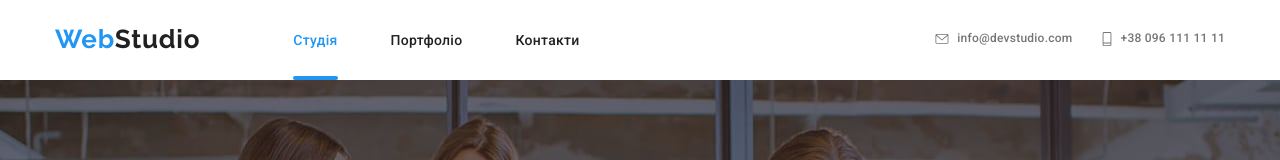
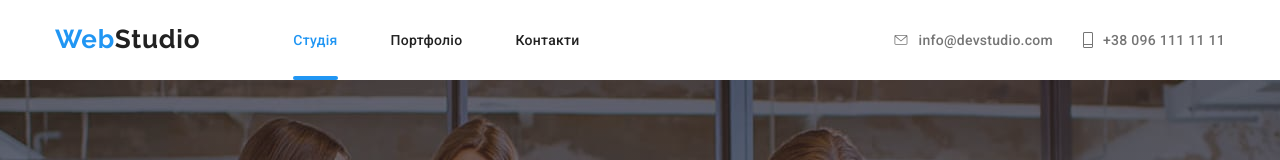
Before and after one commit to ZemMark/goit-markup-hw-08, a plain HTML site: page index.html in a window 1280 px wide. Shown: the top 160 px of the page. Drawn offline with nearby package versions, Linux system fonts and the light colour scheme.

Commit message:
contacts header styles

```diff
--- a/sass/components/_header-contacts.scss
+++ b/sass/components/_header-contacts.scss
@@ -67,6 +67,7 @@
         letter-spacing: 0.02em;
     }
     @include desktop{
+        font-size: 14px;
         padding-bottom: 32px;
         padding-top: 32px;
     }
@@ -82,6 +83,11 @@
         height: 10px;
         margin-right: 8px;
     }
+    @media screen and (min-width: 1200px) {
+        width: 16px;
+        height: 10px;
+        margin-right: 10px;
+    }
 }
 
 .header-contacts__mini-icon--phone {
@@ -92,4 +98,9 @@
         height: 14px;
         margin-right: 8px;
     }
+    @media screen and (min-width: 1200px) {
+        width: 10px;
+        height: 16px;
+        margin-right: 10px;
+    }
 }
```
Also changed, not shown: css/main.css, css/main.min.css, 2 other files.
